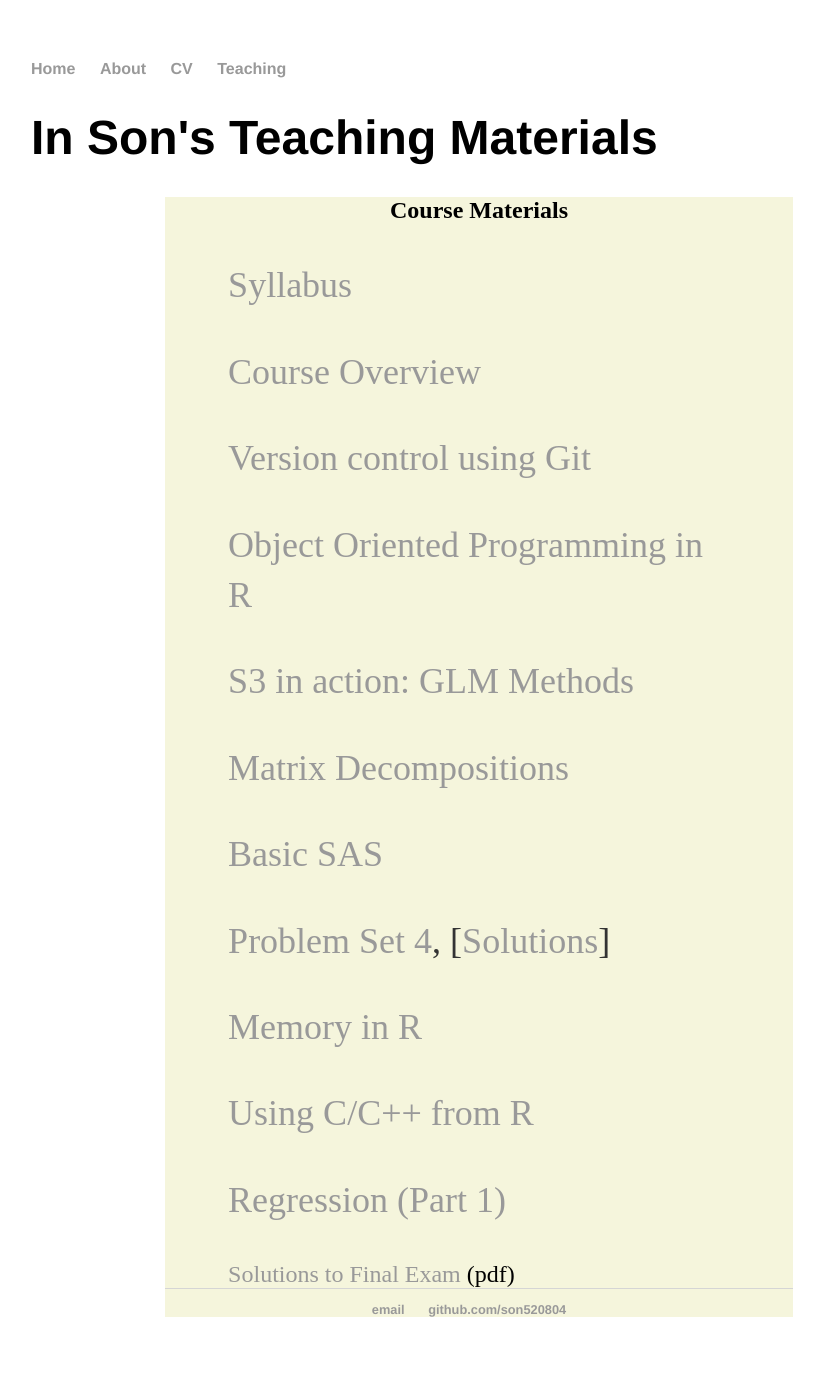
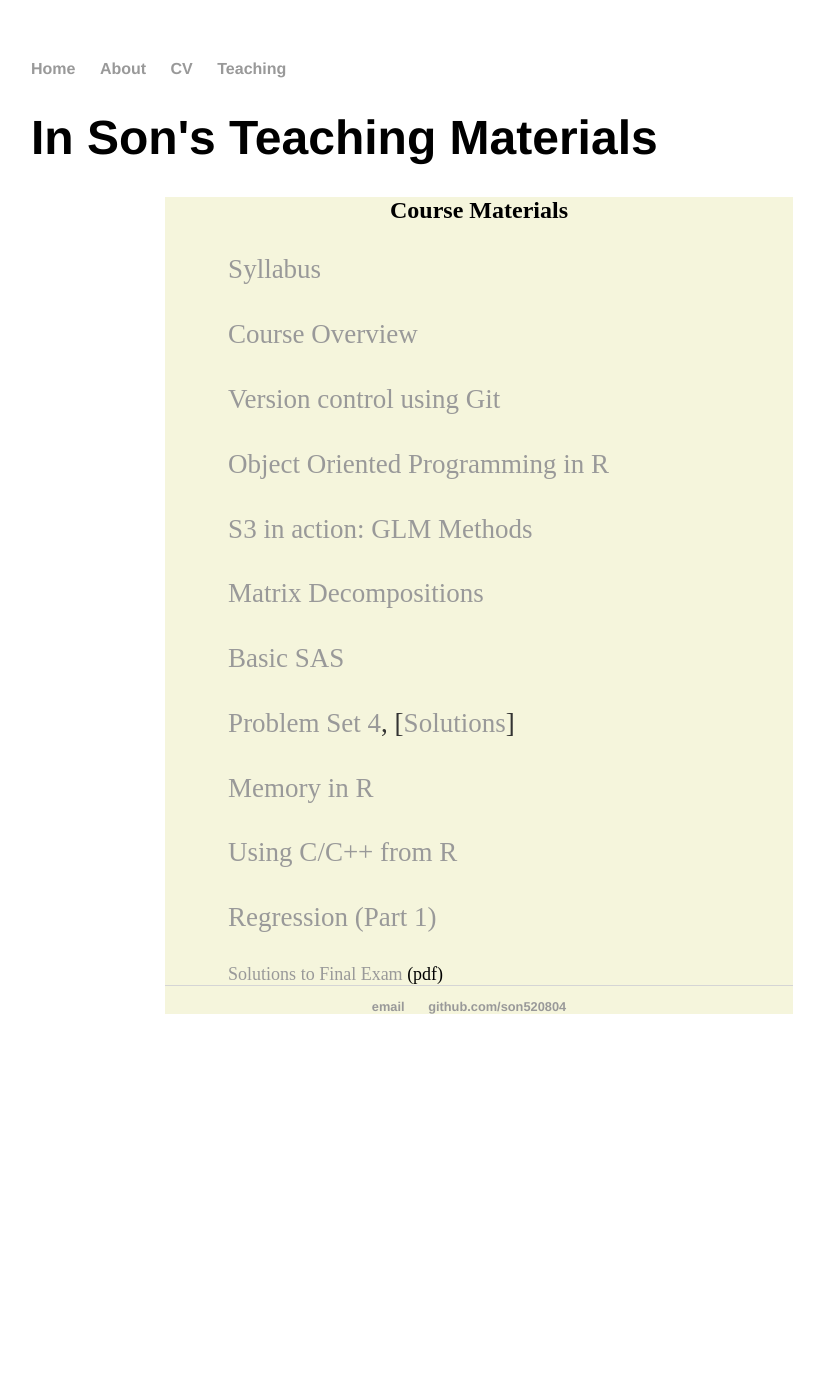
Before and after one commit to son520804/son520804.github.io, a Jekyll site: the page built from Teaching/index.html, in a window 1280 px wide. Shown: the whole page, without its empty margins (161-985 px from the left). Built offline with Jekyll 4.4.1, drawn with Linux system fonts in a browser that asks for light colours; after the commit the page ends 1074 px from its top, so only the background shows below that.

Commit message:
Update index.html

```diff
--- a/Teaching/index.html
+++ b/Teaching/index.html
@@ -7,8 +7,8 @@
   background-color: beige">
 
 <h2 id="course-materials">Course Materials</h2>
-<div style="text-align: left; margin-left: 10%; margin-right: 10%">
-  <font size = "5">
+<div style="text-align: left; margin-left: 10%; margin-right: 10%"; line-height: 0.5>
+  <font size = "4">
 <p><a href="./Syllabus.html">Syllabus</a></p>
 <p><a href="./Course_Overview.html">Course Overview</a></p>
 <p><a href="./Git.html">Version control using Git</a></p>
```
